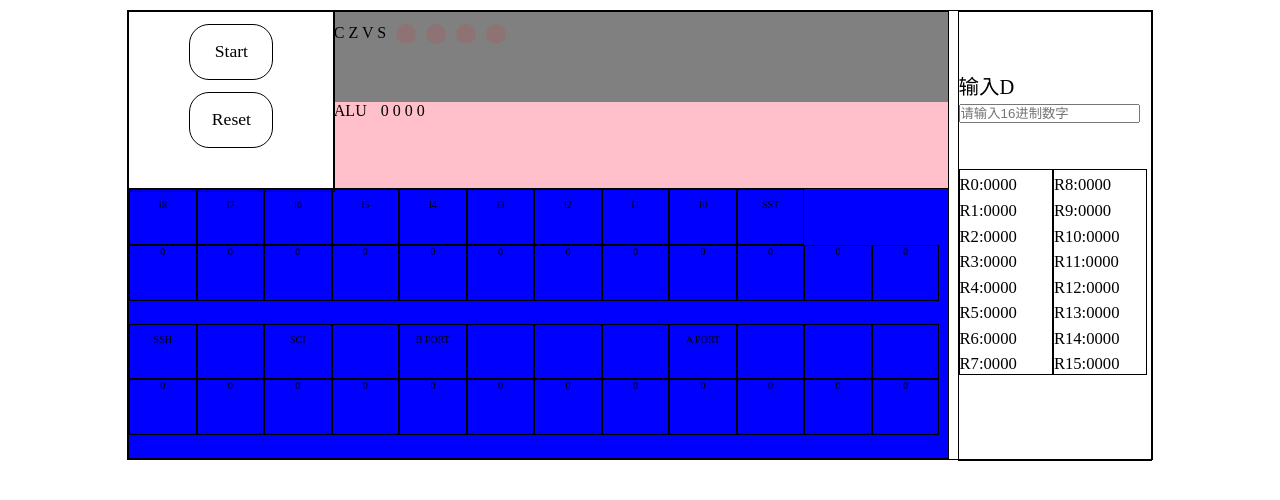
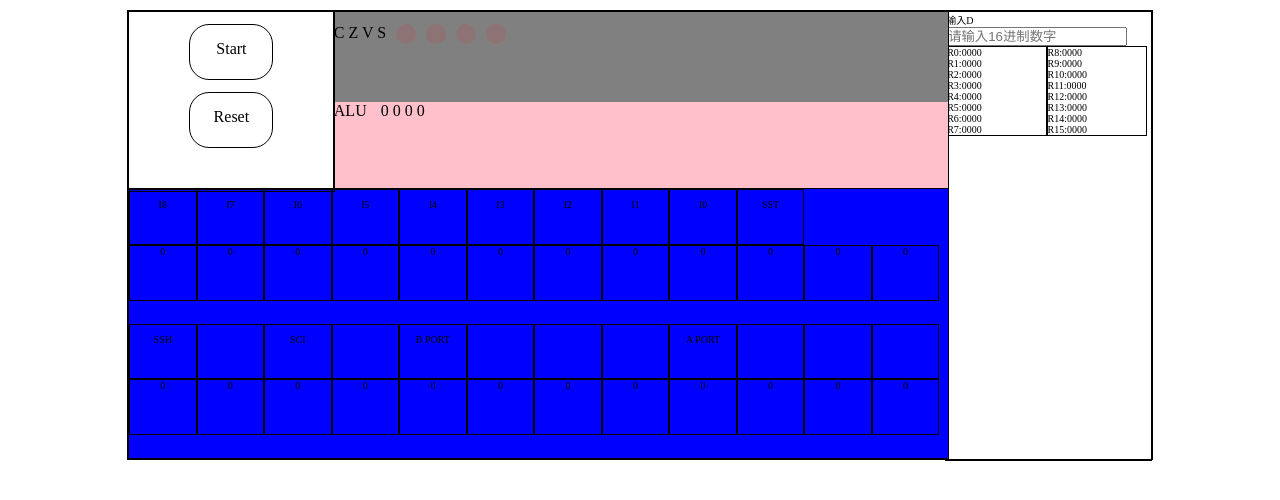
Before and after one commit to Wunan777/CH_Program, a plain HTML site: page tuoji/tuoji.html in a window 1280 px wide. Drawn offline with Linux system fonts and the light colour scheme; a script that the page names is missing.

Commit message:
5.19
脱机的css改了下。。。 还是丑

```diff
--- a/tuoji/tuoji.css
+++ b/tuoji/tuoji.css
@@ -12,7 +12,7 @@ body{width:100%;
 #content {width:80%;height:56%;margin:10px auto;border:1px solid #000;position:relative}
 
 /* 按钮区域*/
- #button_div{ width:20%;height:40%;border:1px solid #000; font-size: 1.1rem;
+ #button_div{ width:20%;height:40%;border:1px solid #000; font-size: 1.6em;
               position:absolute;
               top:0; left:0; }
    #button_div .button { border-radius:20px; line-height: 3;}
@@ -20,18 +20,8 @@ body{width:100%;
    #button_div .button:nth-of-type(2){  margin:4% auto; }
 
 /* 输入区域D  R0-R15*/
- #data_div {
-            width:18.8%;
-            height:100%;
-            border:1px solid #000;
-            font-size: 1.04rem;
-            position:absolute;
-            right:0;
-            top:0;
-            }
-  #Date_Input_Span { margin-top: 30%;  font-size: 1.28rem;}
- .col { width: 48%;  border: 1px solid black; float: left; margin-top: 24%;}
- .col dd { margin-top: 6%; }
+ #data_div {width:20%;height:100%;position:absolute;right:0;top:0;border:1px solid #000}
+ .col { width: 48%;  border: 1px solid black; float: left; }
 
 /*/结果区 包含ALU CZVS/*/
  #result_div{ width:60%;height:40%; border:1px solid #000;
```
